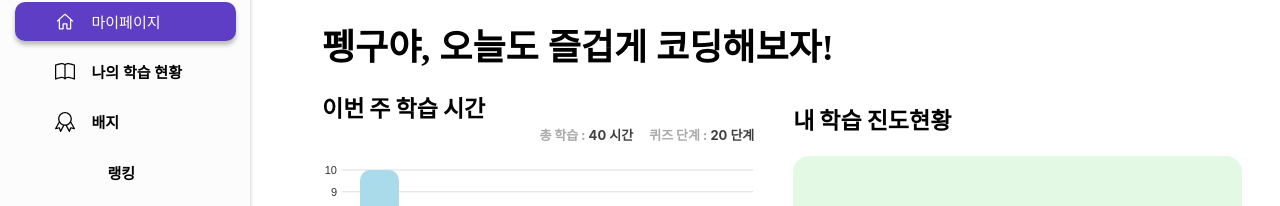
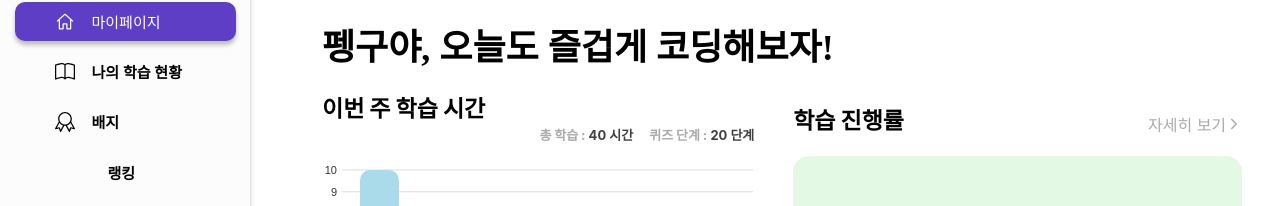
Before and after one commit to LMS-horangEDU/Frontend, a Next.js app: page /mypage/home in a window 1280 px wide. Shown: the part 132-338 px from the top of the page. Built offline with nearby package versions, Linux system fonts and the light colour scheme; no server answers; some icons are missing; a web font is replaced by a local one.

Commit message:
fix : build error

```diff
--- a/components/statistics/CodingMBTI.tsx
+++ b/components/statistics/CodingMBTI.tsx
@@ -31,7 +31,7 @@ const CodingMBTI = () => {
   return (
     <article className={styles.ly_col_30}>
       <h2>나의 코딩 MBTI</h2>
-      <Link href={"/"} className={styles.moreInfo}>
+      <Link href={"/mypage/coding-mbti"} className={styles.moreInfo}>
         자세히 보기 <IoIosArrowForward />
       </Link>
       <div className={`${styles.mbtiBox} ${styles.contentBox}`}>
--- a/components/statistics/Ranking.tsx
+++ b/components/statistics/Ranking.tsx
@@ -1,25 +1,25 @@
-import React from 'react';
-import styles from '@/styles/Home.module.scss';
-import Link from 'next/link';
-import { IoIosArrowForward } from 'react-icons/io';
+import React from "react";
+import styles from "@/styles/Home.module.scss";
+import Link from "next/link";
+import { IoIosArrowForward } from "react-icons/io";
 
 const Ranking = () => {
   const mockData = new Map([
-        ['호랑 중학교 3학년 4반', 334],
-        ['불암 중학교 3학년 5반', 200],
-        ['태랑 중학교 3학년 1반', 180],
-        ['공릉 중학교 2학년 3반', 120],
-        ['성수 중학교 3학년 4반', 70],
+    ["호랑 중학교 3학년 4반", 334],
+    ["불암 중학교 3학년 5반", 200],
+    ["태랑 중학교 3학년 1반", 180],
+    ["공릉 중학교 2학년 3반", 120],
+    ["성수 중학교 3학년 4반", 70],
   ]);
   const myScoreMockData = {
-        school: '호랑 중학교 1학년 2반',
+    school: "호랑 중학교 1학년 2반",
     score: 23,
   };
 
   return (
     <article className={styles.ly_col_30}>
       <h2>랭킹</h2>
-            <Link href={'/'} className={styles.moreInfo}>
+      <Link href={"/mypage/ranking"} className={styles.moreInfo}>
         자세히 보기 <IoIosArrowForward />
       </Link>
       <div className={styles.contentBox}>
--- a/components/statistics/StudyingProgressPie.tsx
+++ b/components/statistics/StudyingProgressPie.tsx
@@ -59,16 +59,11 @@ const StudyingProgressPieComponent = ({ magnitude }: MagnitudeProps) => {
   return (
     <>
       <div className={styles2.spaceBetweenTemplate}>
-        <span>
-          {router.pathname == "mypage/home"
-            ? "학습 진행률"
-            : "내 학습 진도현황"}
-        </span>
-        {router.pathname == "mypage/home" ? (
-          <Link href={"/mypage/current"} className={styles2.moreInfo}>
-            자세히 보기 <IoIosArrowForward />
-          </Link>
-        ) : null}
+        <span>학습 진행률</span>
+
+        <Link href={"/mypage/current"} className={styles2.moreInfo}>
+          자세히 보기 <IoIosArrowForward />
+        </Link>
       </div>
       <div className={styles2.graphContainer}>
         <div className={styles2.leftBox}>
```
Lines whose indentation alone changed are shown as unchanged.
